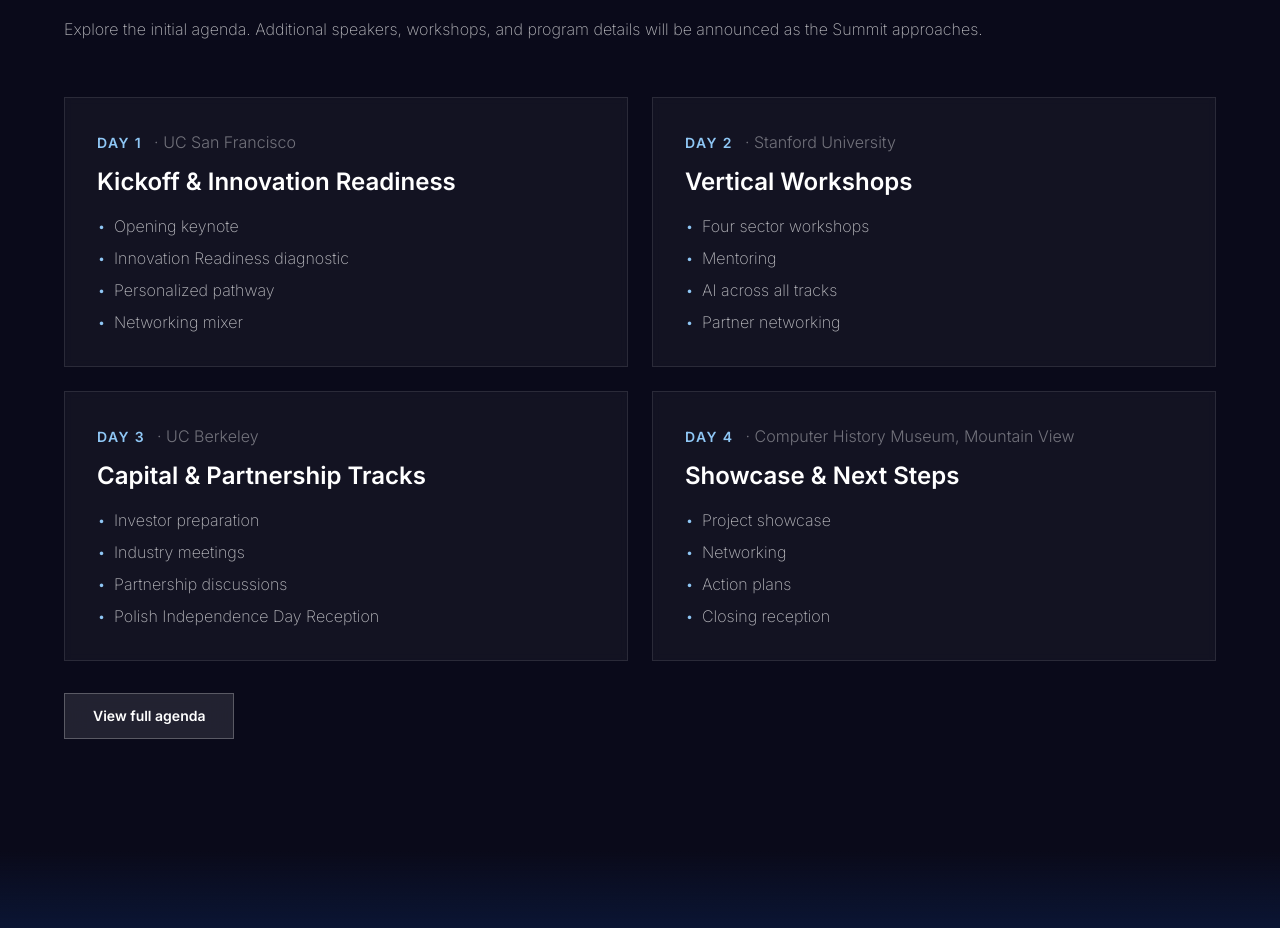
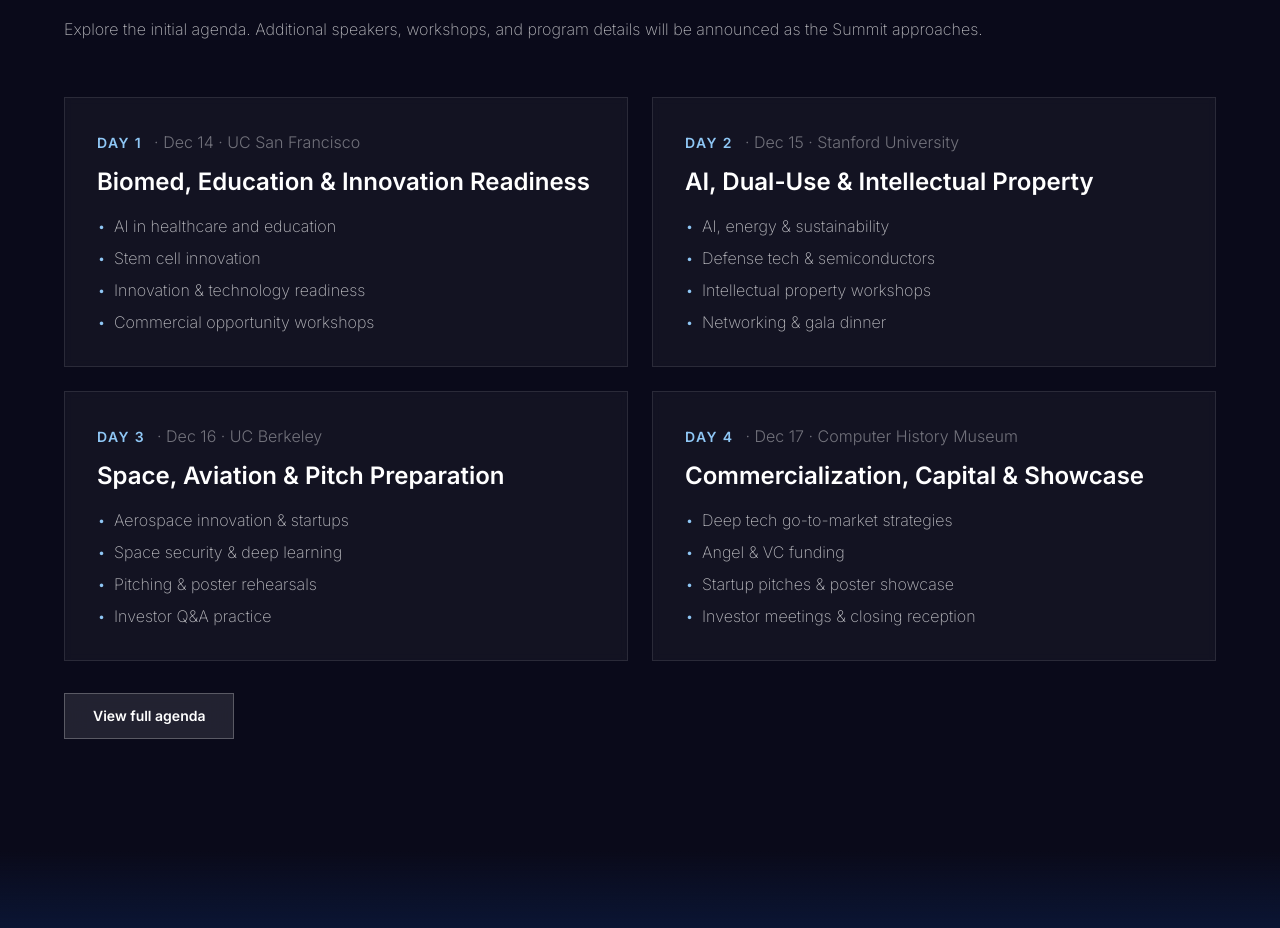
Before and after one commit to hackingequilibrium/poland-top-1000-innovators-program, a React (Vite) app: page / in a window 1280 px wide. Shown: the part 8080-9008 px from the top of the page. Built offline with nearby package versions, Linux system fonts and the light colour scheme.

Commit message:
Changes
Co-authored-by: hackingequilibrium <214295764+hackingequilibrium@users.noreply.github.com>

```diff
--- a/src/components/top1000/Sections.tsx
+++ b/src/components/top1000/Sections.tsx
@@ -1011,27 +1011,31 @@ export const VenuesSection = () => (
 const days = [
   {
     day: "Day 1",
+    date: "Dec 14",
     venue: "UC San Francisco",
-    title: "Kickoff & Innovation Readiness",
-    items: ["Opening keynote", "Innovation Readiness diagnostic", "Personalized pathway", "Networking mixer"],
+    title: "Biomed, Education & Innovation Readiness",
+    items: ["AI in healthcare and education", "Stem cell innovation", "Innovation & technology readiness", "Commercial opportunity workshops"],
   },
   {
     day: "Day 2",
+    date: "Dec 15",
     venue: "Stanford University",
-    title: "Vertical Workshops",
-    items: ["Four sector workshops", "Mentoring", "AI across all tracks", "Partner networking"],
+    title: "AI, Dual-Use & Intellectual Property",
+    items: ["AI, energy & sustainability", "Defense tech & semiconductors", "Intellectual property workshops", "Networking & gala dinner"],
   },
   {
     day: "Day 3",
+    date: "Dec 16",
     venue: "UC Berkeley",
-    title: "Capital & Partnership Tracks",
-    items: ["Investor preparation", "Industry meetings", "Partnership discussions", "Polish Independence Day Reception"],
+    title: "Space, Aviation & Pitch Preparation",
+    items: ["Aerospace innovation & startups", "Space security & deep learning", "Pitching & poster rehearsals", "Investor Q&A practice"],
   },
   {
     day: "Day 4",
-    venue: "Computer History Museum, Mountain View",
-    title: "Showcase & Next Steps",
-    items: ["Project showcase", "Networking", "Action plans", "Closing reception"],
+    date: "Dec 17",
+    venue: "Computer History Museum",
+    title: "Commercialization, Capital & Showcase",
+    items: ["Deep tech go-to-market strategies", "Angel & VC funding", "Startup pitches & poster showcase", "Investor meetings & closing reception"],
   },
 ];
 
@@ -1047,7 +1051,7 @@ export const ProgramSection = () => (
             <span className="font-display text-sm font-semibold text-[#8FC7F5] uppercase tracking-widest">
               {d.day}
             </span>
-            <span className="text-white/40 text-sm md:text-base font-light">· {d.venue}</span>
+            <span className="text-white/40 text-sm md:text-base font-light">· {d.date} · {d.venue}</span>
           </div>
           <h3 className="font-display text-xl md:text-2xl font-semibold text-white mt-3">{d.title}</h3>
           <ul className="mt-4 space-y-2">
```
